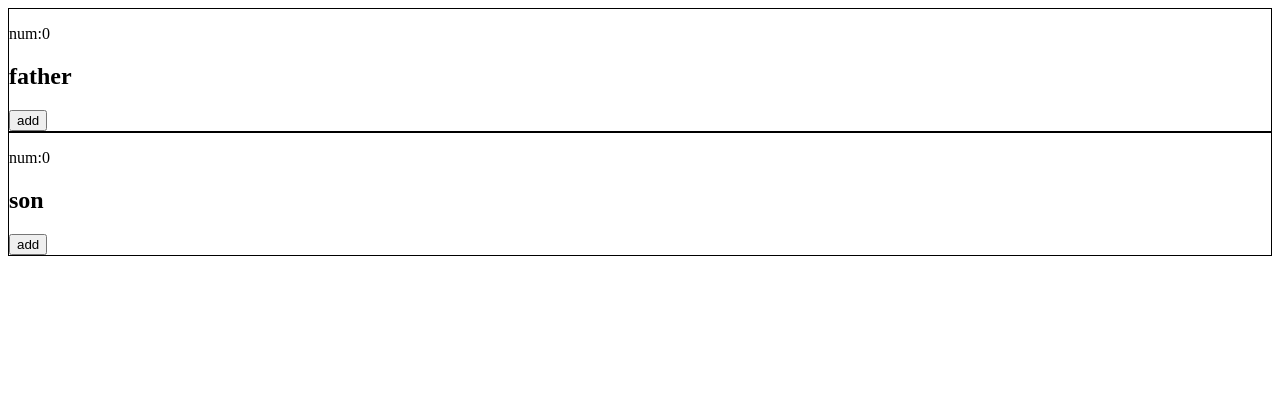
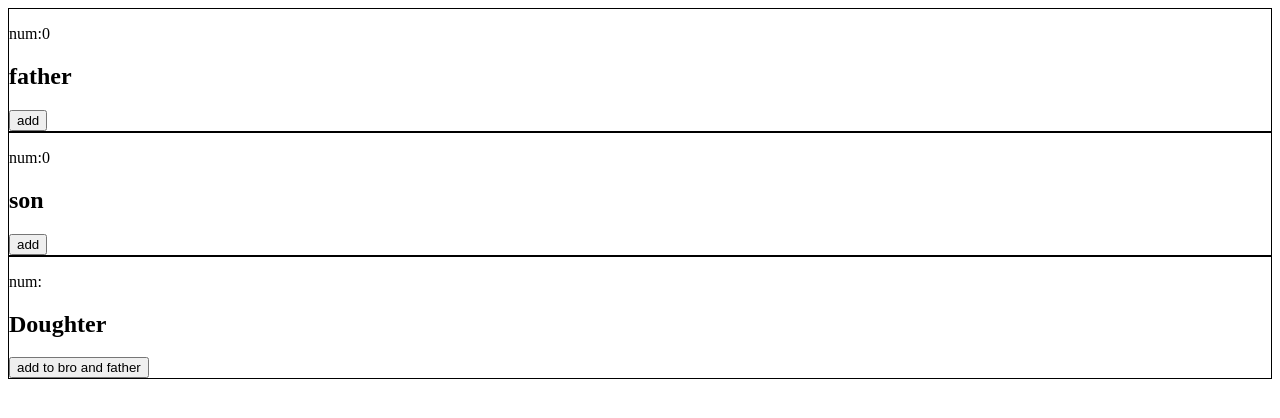
Before and after one commit to sheikhhasan124/react-js-basic, a React (Create React App) app: page / in a window 1280 px wide. Shown: the top 418 px of the page. Built offline with nearby package versions, Linux system fonts and the light colour scheme.

Commit message:
done usecontext

```diff
--- a/src/useContext/App.js
+++ b/src/useContext/App.js
@@ -1,4 +1,5 @@
 import React from 'react';
+import Doughter from './Doughter';
 import Father from './Father';
 import Son from './Son';
 
@@ -7,6 +8,7 @@ const App = () => {
         <div>
            <Father/>
            <Son/>
+           <Doughter/>
         </div>
     );
 };
--- /dev/null
+++ b/src/useContext/Doughter.js
@@ -0,0 +1,13 @@
+import React from 'react';
+
+const Doughter = () => {
+    return (
+        <div style={{border:"1px solid black"}}>
+            <p>num:{}</p>
+            <h2>Doughter</h2>
+            <button>add to bro and father</button>
+        </div>
+    );
+};
+
+export default Doughter;
```
